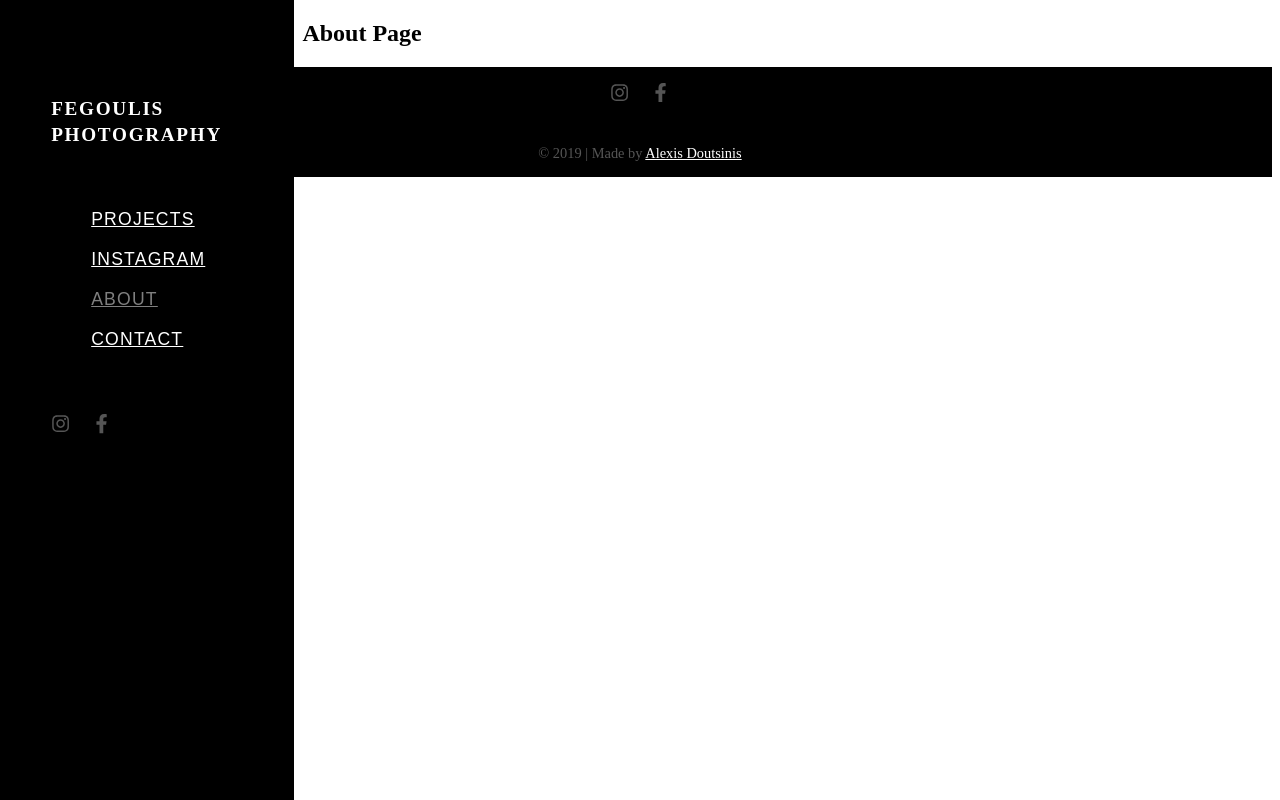
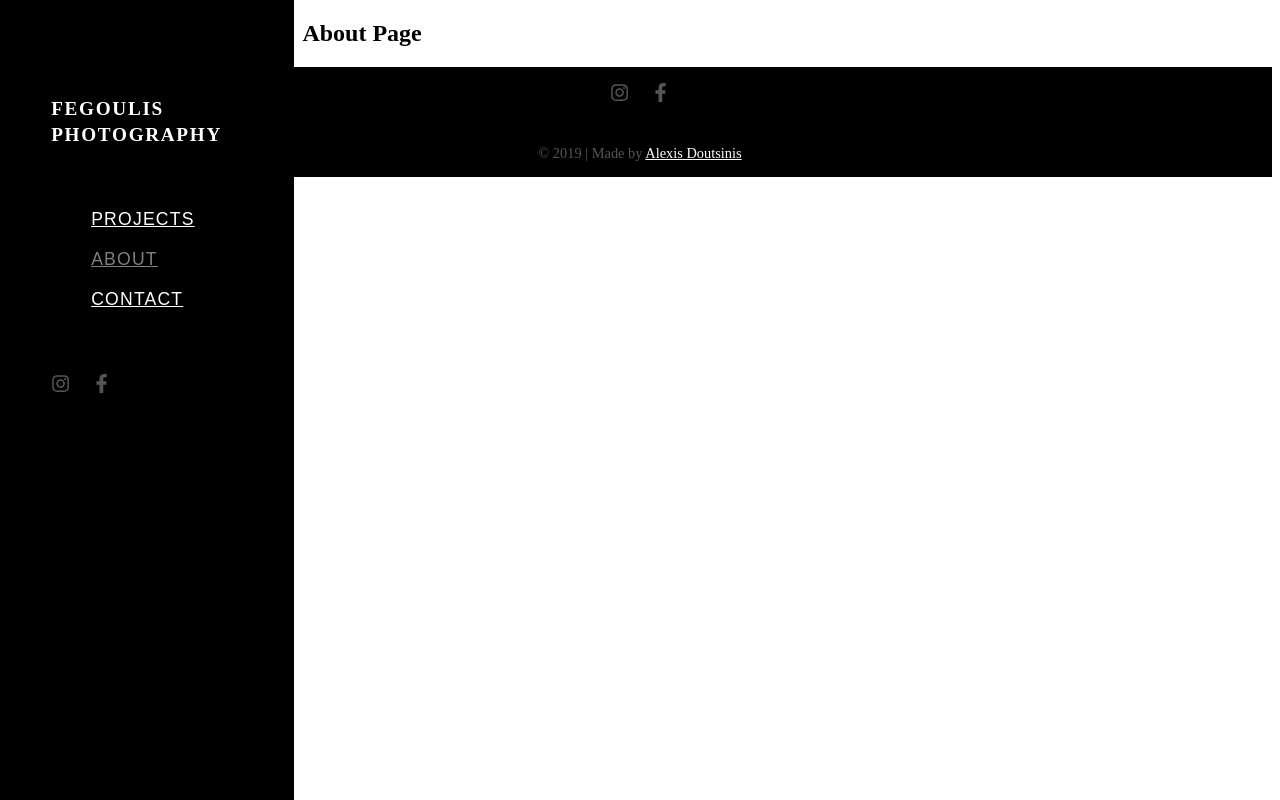
Before and after one commit to AlexDoutsinis/fegoulis-photography, a Gatsby site: page /about in a window 1280 px wide. Built offline with nearby package versions, Linux system fonts and the light colour scheme; Gatsby itself is replaced by a stand-in of ours.

Commit message:
add transition at menu links

```diff
--- a/src/components/Menu/MenuLinks.js
+++ b/src/components/Menu/MenuLinks.js
@@ -15,11 +15,6 @@ const MenuLinks = () => (
       </Link>
     </StyledLi>
     <StyledLi>
-      <Link activeStyle={color} to="/instagram">
-        Instagram
-      </Link>
-    </StyledLi>
-    <StyledLi>
       <Link activeStyle={color} to="/about">
         About
       </Link>
--- a/src/styledElements/Menu.js
+++ b/src/styledElements/Menu.js
@@ -61,6 +61,8 @@ export const StyledLi = styled.li`
     &:hover {
       color: #7f7f7f;
     }
+
+    transition: color 0.2s ease-in-out;
   }
 
   &:before {
```
Also changed, not shown: src/pages/instagram.js (deleted, +0 -11 lines).
